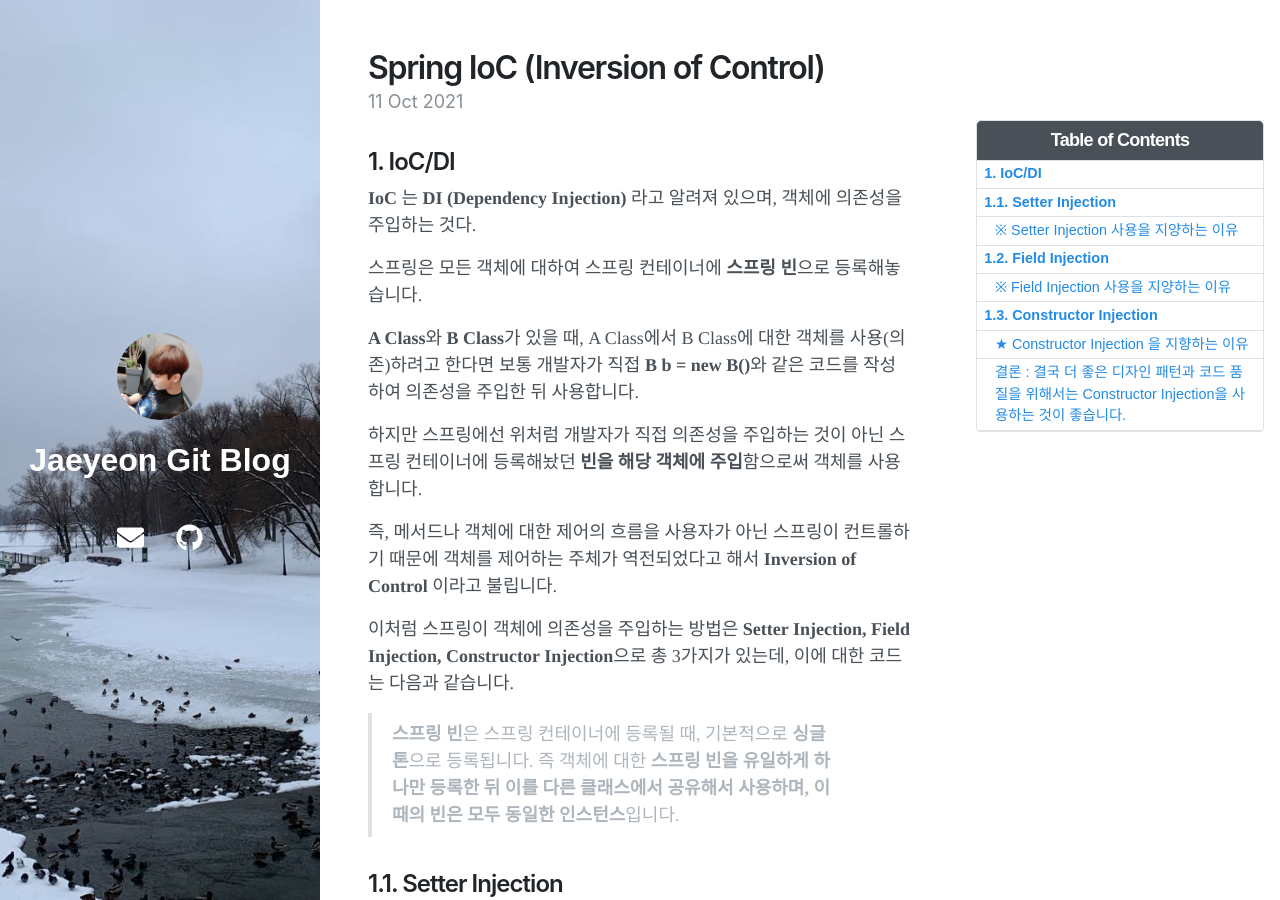
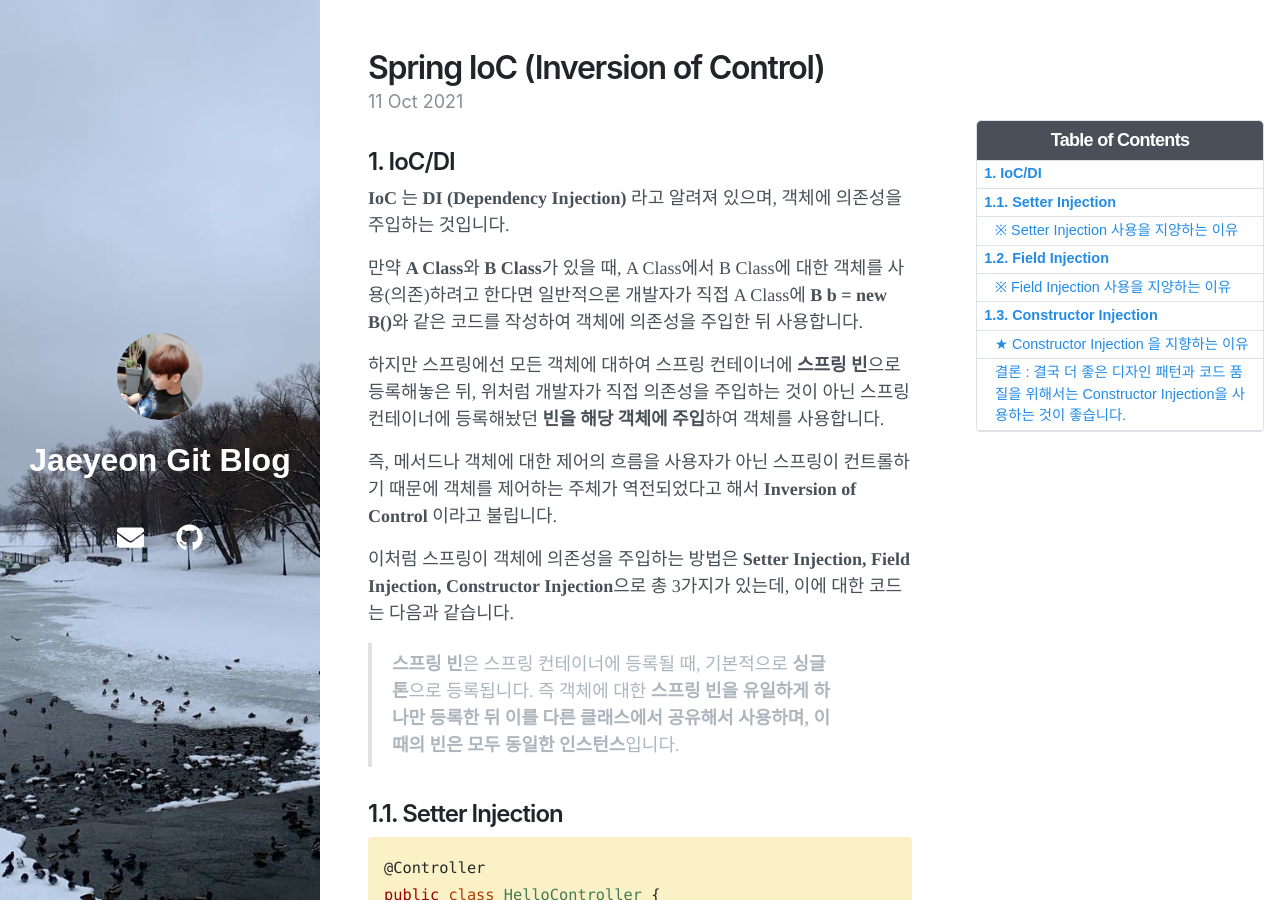
Before and after one commit to Kimjaeyeon518/Kimjaeyeon518.github.io, a Jekyll site: the page built from _posts/2021-10-12-Spring IoC.md, in a window 1280 px wide and 900 px high. Built offline with Jekyll 4.4.1, drawn with Linux system fonts in a browser that asks for light colours; nearby versions of some CDN libraries.

Commit message:
1. Spring IoC - 오타 및 내용 수정 2021-10-12 23:22

```diff
--- a/_posts/2021-10-12-Spring IoC.md
+++ b/_posts/2021-10-12-Spring IoC.md
@@ -9,14 +9,12 @@ toc: true
 
 ## 1. IoC/DI
 
-**IoC** 는 **DI (Dependency Injection)** 라고 알려져 있으며, 객체에 의존성을 주입하는 것다.
+**IoC** 는 **DI (Dependency Injection)** 라고 알려져 있으며, 객체에 의존성을 주입하는 것입니다.
 
-스프링은 모든 객체에 대하여 스프링 컨테이너에 **스프링 빈**으로 등록해놓습니다.
+만약 **A Class**와 **B Class**가 있을 때, A Class에서 B Class에 대한 객체를 사용(의존)하려고 한다면 일반적으론 개발자가
+직접 A Class에 **B b = new B()**와 같은 코드를 작성하여 객체에 의존성을 주입한 뒤 사용합니다.
 
-**A Class**와 **B Class**가 있을 때, A Class에서 B Class에 대한 객체를 사용(의존)하려고 한다면 보통 개발자가
-직접 **B b = new B()**와 같은 코드를 작성하여 의존성을 주입한 뒤 사용합니다.
-
-하지만 스프링에선 위처럼 개발자가 직접 의존성을 주입하는 것이 아닌 스프링 컨테이너에 등록해놨던 **빈을 해당 객체에 주입**함으로써 객체를 사용합니다.
+하지만 스프링에선 모든 객체에 대하여 스프링 컨테이너에 **스프링 빈**으로 등록해놓은 뒤, 위처럼 개발자가 직접 의존성을 주입하는 것이 아닌 스프링 컨테이너에 등록해놨던 **빈을 해당 객체에 주입**하여 객체를 사용합니다.
 
 즉, 메서드나 객체에 대한 제어의 흐름을 사용자가 아닌 스프링이 컨트롤하기 때문에 객체를 제어하는 주체가 역전되었다고 해서 **Inversion of Control** 이라고 불립니다.
 
```
